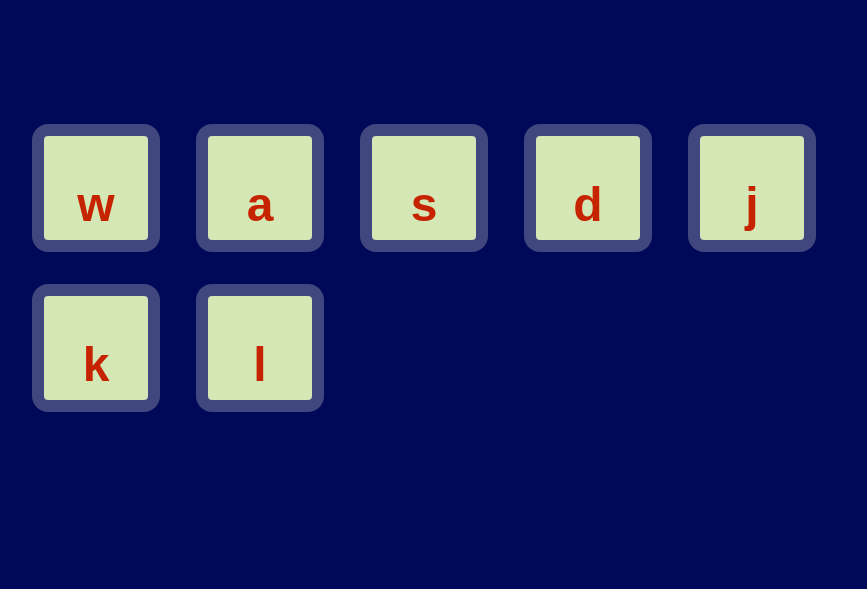
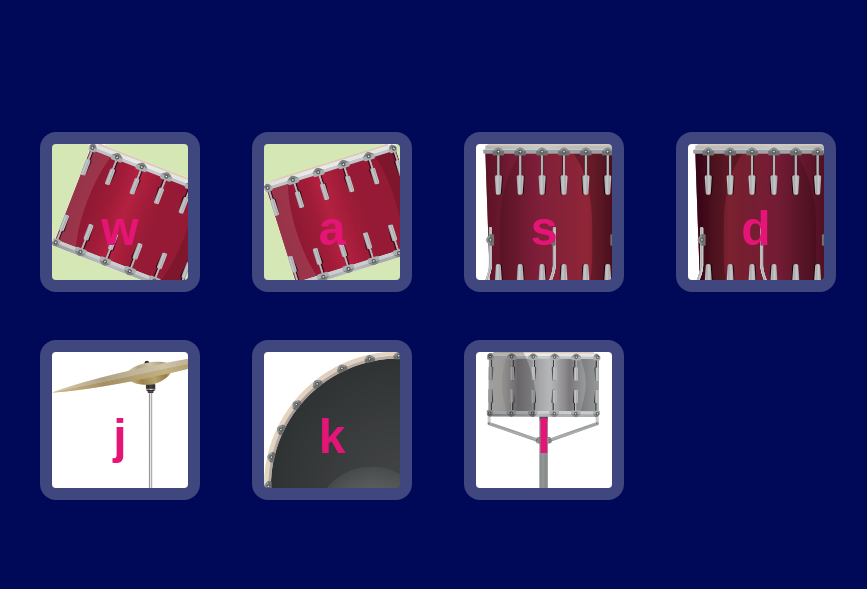
Before and after one commit to Gustavo-Zamai/DrumKit, a plain HTML site: page index.html in a window 1280 px wide. Shown: the part 211-800 px from the top of the page, without its empty margins (192-1059 px from the left). Drawn offline with Linux system fonts and the light colour scheme; a web font is replaced by a local one.

Commit message:
Add background image for each button

```diff
--- a/style/style.css
+++ b/style/style.css
@@ -35,15 +35,15 @@ body {
 }
 
 .drum-set button {
-    width:8rem;
-    height: 8rem;
-    margin: 1rem;
+    width:10rem;
+    height: 10rem;
+    margin: 1.5rem;
     border: #40467e solid .8rem;
     border-radius: 1rem;
     background-color: #D5E7B5;
     font-size: 3rem;
     font-weight: 600;
-    color: #C62300;
+    color: #e41576;
 }
 
 .drum-set p {
@@ -53,7 +53,38 @@ body {
     margin-top: 2rem;
 }
 
-.footer {
+.w {
+    background-image: url('/assets/images/tom1.png');
+}
+
+.a {
+    background-image: url('/assets/images/tom2.png');
+}
+
+.s {
+    background-image: url('/assets/images/tom3.png');
+}
+
+.d {
+    background-image: url('/assets/images/tom4.png');
+}
+
+.j {
+    background-image: url('/assets/images/crash.png');
+}
+
+.k {
+    background-image: url('/assets/images/kick.png');
+}
+
+.l {
+    background-image: url('/assets/images/snare.png');
+}
+
+footer {
+    display: flex;
+    justify-content: center;
+    align-items: center;
     margin-top: 4rem;
     font-size: 1.5rem;
     font-weight: 600;
```
